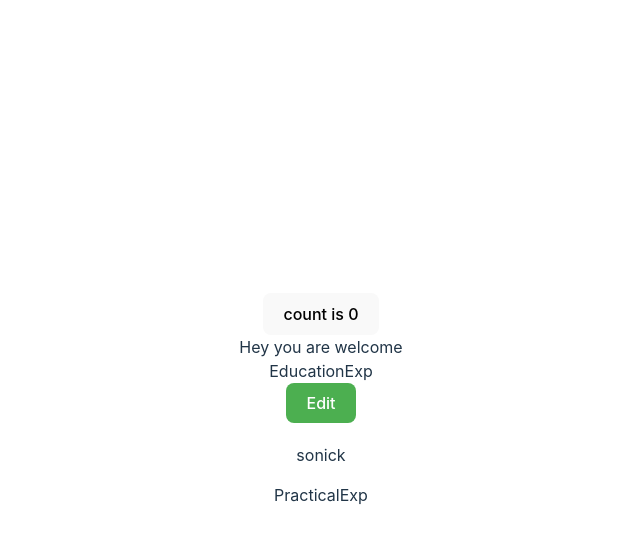
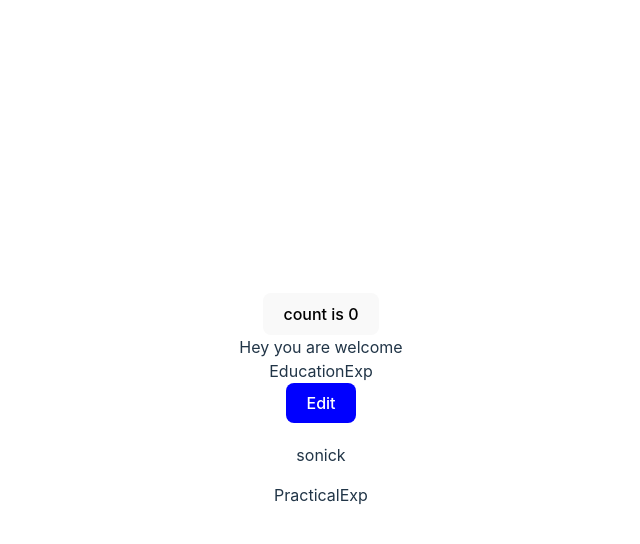
Before and after one commit to Sonickmumba/cv_app, a React (Vite) app: page / in a window 1280 px wide. In both pictures the pointer is over the button "Edit". Shown: the top 544 px of the page, without its empty margins (319-959 px from the left). Built offline with nearby package versions, Linux system fonts and the light colour scheme.

Commit message:
Add validations

```diff
--- a/src/components/generalInfo/GeneralInfo.jsx
+++ b/src/components/generalInfo/GeneralInfo.jsx
@@ -20,9 +20,9 @@ const GeneralInfo = () => {
           <>
             <form onSubmit={(e) => {e.preventDefault(), setSubmit(true)}} >
               <div className="input-div">
-                <input type="text" value={name} onChange={(e) => setName(e.target.value)} />
-                <input type="text" value={email} onChange={(e) => setEmail(e.target.value)} />
-                <input type="number" value={phoneNumber} onChange={(e) => setPhoneNumber(e.target.value)} />
+                <input type="text" value={name} onChange={(e) => setName(e.target.value)} required />
+                <input type="text" value={email} onChange={(e) => setEmail(e.target.value)}  required />
+                <input type="number" value={phoneNumber} onChange={(e) => setPhoneNumber(e.target.value)} required />
               </div>
               <button className="submit-button" type='submit'>Submit</button>
             </form>
--- a/src/components/generalInfo/generalInfo.css
+++ b/src/components/generalInfo/generalInfo.css
@@ -37,6 +37,11 @@
   cursor: pointer;
 }
 
+.edit-button:hover {
+  background-color: blue;
+  transition: 0.2 ease-out;
+}
+
 .form-container {
   display: flex;
   flex-direction: column;
@@ -58,3 +63,8 @@
   font-size: 16px;
   cursor: pointer;
 }
+
+.submit-button:hover {
+  background-color: blue;
+  transition: 0.2 ease-in;
+}
```
